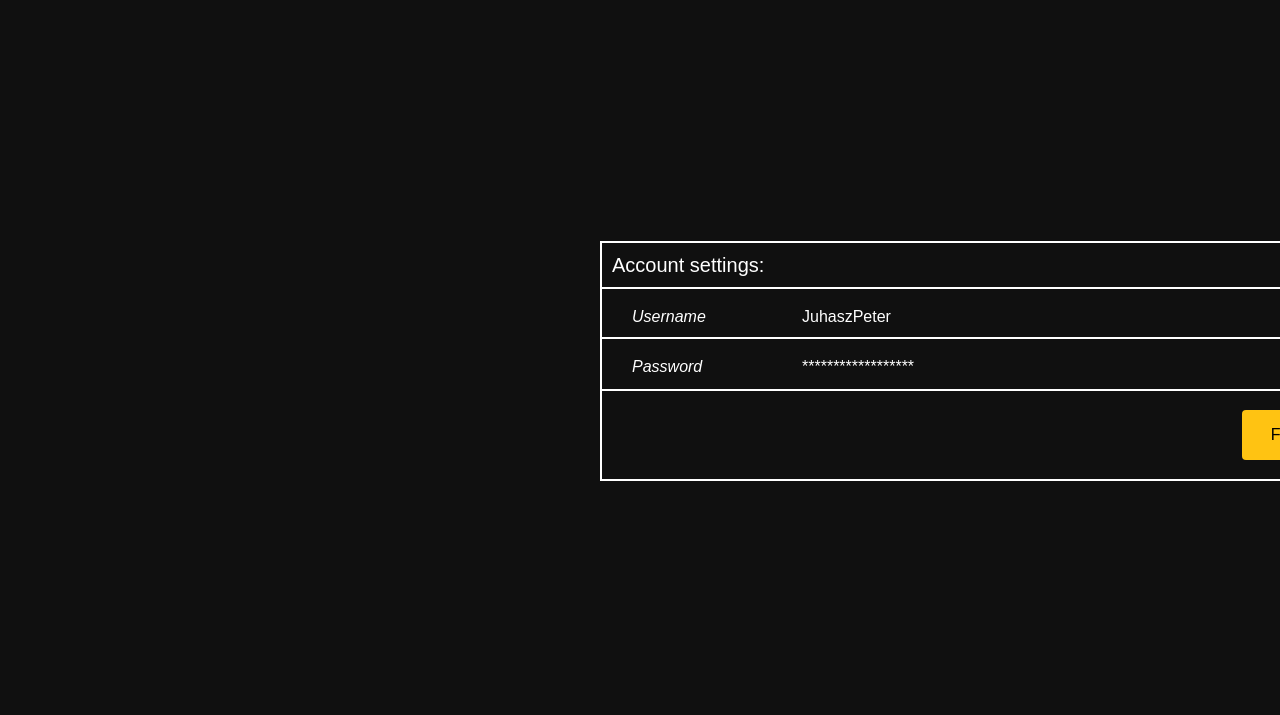
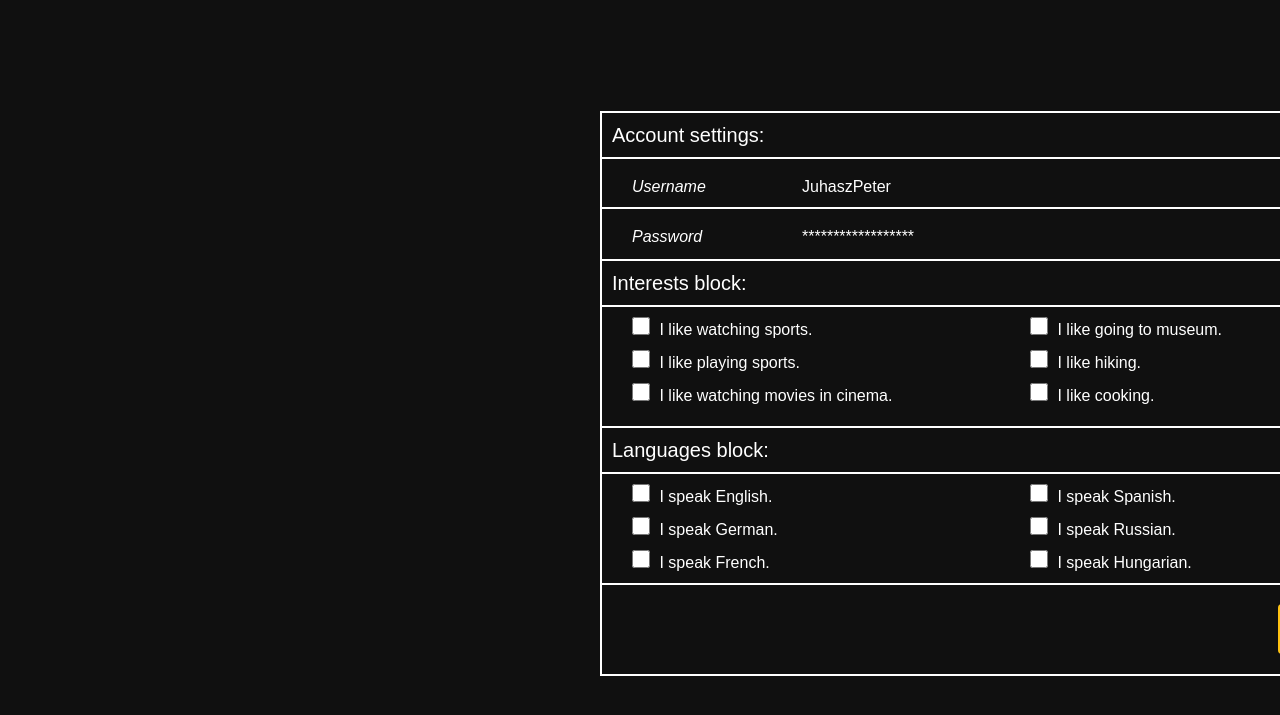
Before and after one commit to JuhaszPeter1337/SoftwareArchitectures, a plain HTML site: page frontend/edit_profile.html in a window 1280 px wide. Shown: the part 99-814 px from the top of the page. Drawn offline with nearby package versions, Linux system fonts and the light colour scheme.

Commit message:
Changed edit profile page
Signed-off-by: Juhasz Peter <juhasz.peter1337@gmail.com>

```diff
--- a/frontend/css/edit_profile.css
+++ b/frontend/css/edit_profile.css
@@ -191,11 +191,11 @@ span{
 }
 
 .edit-div{
-   height: 240px;
+   height: 565px;
    width: 800px;
    margin-left: 600px;
    border: 2px solid white;
-   margin-top: 250px;
+   margin-top: 120px;
 }
 
 h5{
@@ -295,3 +295,71 @@ h6{
   color: black;
   background-color: white;
 }
+
+.interests{
+  border-bottom: 1px solid white;
+  border-top: 1px solid white;
+  margin-bottom: 5px;
+}
+
+.interests_header{
+  border-bottom: 1px solid white;
+  margin-top: 10px;
+  margin-bottom: 10px;
+}
+
+.interests_block{
+  display: flex;
+  width: 100%;
+  margin-top: 10px;
+  margin-bottom: 10px;
+}
+
+.interests_first_div{
+  width: 450px;
+}
+
+.interests_second_div{
+  width: 450px;
+}
+
+.languages{
+  border-bottom: 1px solid white;
+  margin-bottom: 5px;
+}
+
+.languages_header{
+  border-bottom: 1px solid white;
+}
+
+.languages-block-header{
+  border-top: 2px solid white;
+}
+
+.languages_block{
+  display: flex;
+  width: 100%;
+  margin-top: 10px;
+  margin-bottom: 10px;
+  border-bottom: 2px solid white;
+}
+
+.languages_first_div{
+  width: 450px;
+}
+
+.languages_second_div{
+  width: 450px;
+}
+
+label{
+  font-size: 1rem;
+  margin-left: 5px;
+  color: white;
+}
+
+input{
+  width: 18px;
+  height: 18px;
+  margin-left: 30px;
+}
--- a/frontend/edit_profile.html
+++ b/frontend/edit_profile.html
@@ -83,11 +83,51 @@
                 <button class="btn info">Edit</button>
             </div>
         </div>
+        <h5>Interests block:</h5>
+        <div class="interests_block">
+            <div class="interests_first_div">
+                <input type="checkbox" id="interests1" name="interests1" value="Watch_sport">
+                <label for="interests1"> I like watching sports.</label><br>
+                <input type="checkbox" id="interests2" name="interests2" value="Play_sport">
+                <label for="interests2"> I like playing sports.</label><br>
+                <input type="checkbox" id="interests3" name="interests3" value="Cinema">
+                <label for="interests3"> I like watching movies in cinema.</label><br>
+            </div>
+
+            <div class="interests_second_div">
+                <input type="checkbox" id="interests4" name="interests4" value="Museum">
+                <label for="interests4"> I like going to museum.</label><br>
+                <input type="checkbox" id="interests5" name="interests5" value="Hiking">
+                <label for="interests5"> I like hiking.</label><br>
+                <input type="checkbox" id="interests6" name="interests6" value="Cooking">
+                <label for="interests6"> I like cooking.</label><br>
+            </div>
+        </div>
+        <div class="languages-block-header"><h5>Languages block:</h5></div>
+        <div class="languages_block">
+            <div class="languages_first_div">
+                <input type="checkbox" id="language1" name="language1" value="English">
+                <label for="language1"> I speak English.</label><br>
+                <input type="checkbox" id="language2" name="language2" value="German">
+                <label for="language2"> I speak German.</label><br>
+                <input type="checkbox" id="language3" name="language3" value="French">
+                <label for="language3"> I speak French.</label><br>
+        </div>
+            <div class="languages_second_div">
+                <input type="checkbox" id="language4" name="language4" value="Spanish">
+                <label for="language4"> I speak Spanish.</label><br>
+                <input type="checkbox" id="language5" name="language5" value="Russian">
+                <label for="language5"> I speak Russian.</label><br>
+                <input type="checkbox" id="language6" name="language6" value="Hungarian">
+                <label for="language6"> I speak Hungarian.</label><br>
+            </div>
+        </div>
 
         <div class="form-group">
             <form action="/main.html" method="post">
                 <input type="submit" id="finish_button" value="Finish" class="btn float-right login_btn">
             </form>
         </div>
+
     </div>
 </div>
```
